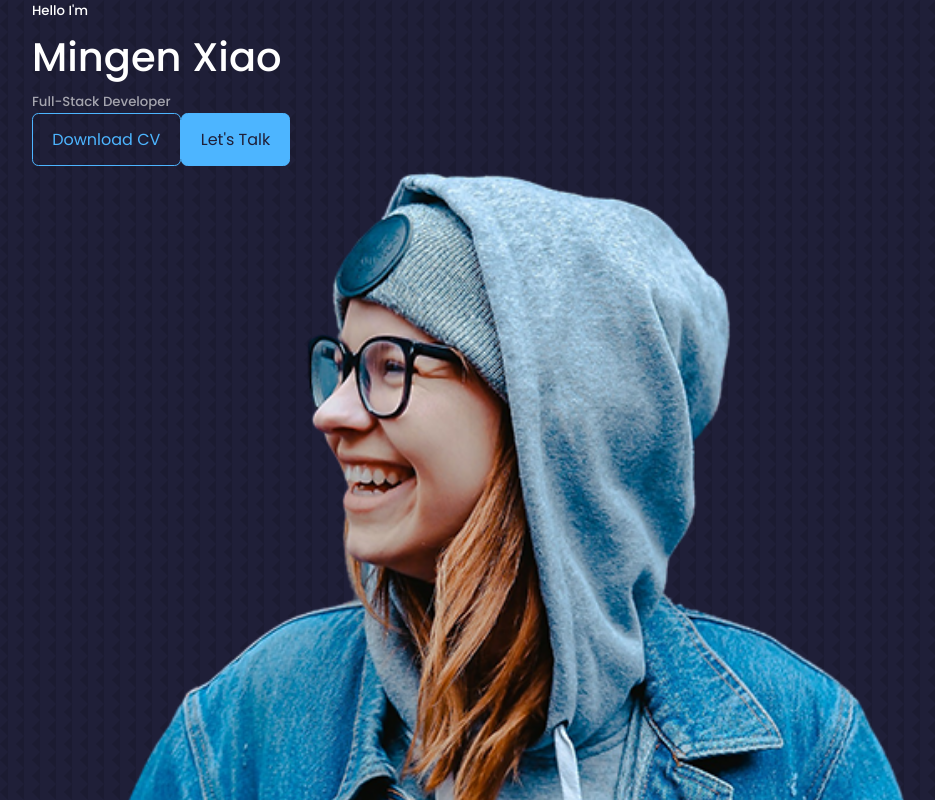
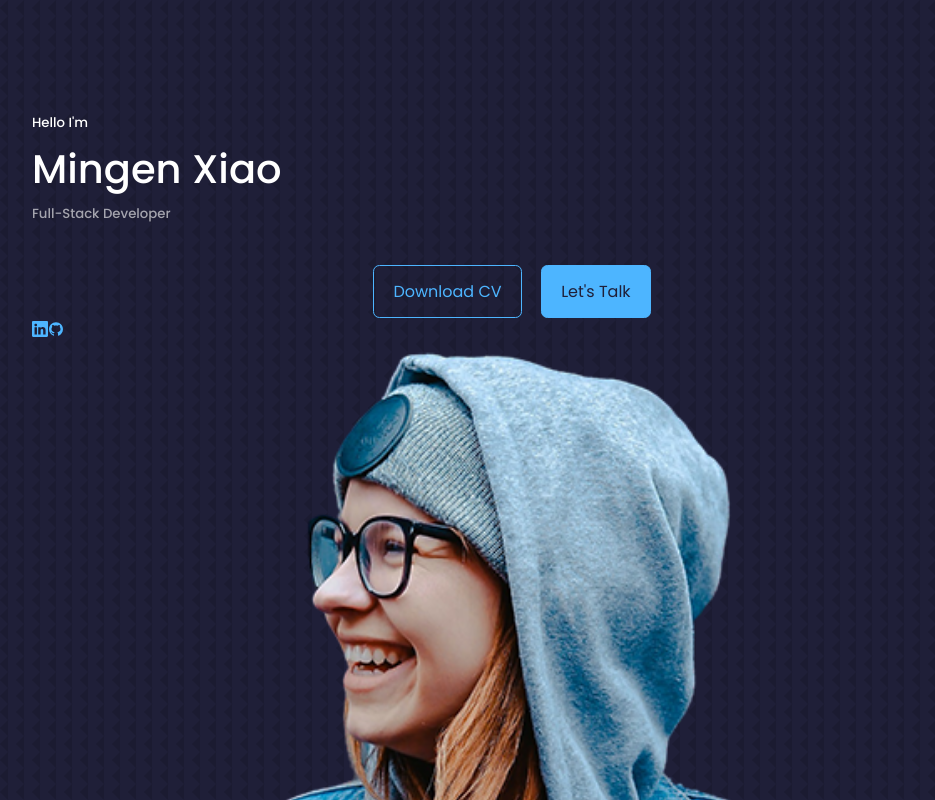
Before and after one commit to Mingen-Xiao/react-portfolio-website, a React (Create React App) app: page / in a window 1280 px wide. Shown: the top 800 px of the page, without its empty margins (128-1063 px from the left). Built offline with nearby package versions, Linux system fonts and the light colour scheme.

Commit message:
adjust the display of header css

```diff
--- a/package.json
+++ b/package.json
@@ -8,6 +8,7 @@
     "@testing-library/user-event": "^13.5.0",
     "react": "^18.2.0",
     "react-dom": "^18.2.0",
+    "react-icons": "^5.0.1",
     "react-scripts": "5.0.1",
     "web-vitals": "^2.1.4"
   },
--- a/src/components/header/Header.jsx
+++ b/src/components/header/Header.jsx
@@ -2,6 +2,7 @@ import React from "react";
 import "./header.css";
 import CTA from "./CTA";
 import ME from "../../assets/me.png";
+import HeaderSocials from "./HeaderSocials";
 
 const Header = () => {
   return (
@@ -11,6 +12,7 @@ const Header = () => {
         <h1>Mingen Xiao</h1>
         <h5 className="text-light">Full-Stack Developer</h5>
         <CTA />
+        <HeaderSocials/>
 
         <div className="me">
           <img src={ME} alt="me" />
--- a/src/components/header/HeaderSocials.jsx
+++ b/src/components/header/HeaderSocials.jsx
@@ -0,0 +1,14 @@
+import React from "react";
+import { BsLinkedin } from "react-icons/bs";
+import { AiFillGithub } from "react-icons/ai";
+
+const HeaderSocials = () => {
+  return (
+    <div className="header_socials">
+        <a href="https://linkedin.com" target="_blank" rel="noreferrer"><BsLinkedin/></a>
+        <a href="https://github.com" target="_blank" rel="noreferrer"><AiFillGithub/></a>
+    </div>
+  )
+};
+
+export default HeaderSocials;
--- a/src/components/header/header.css
+++ b/src/components/header/header.css
@@ -0,0 +1,19 @@
+header {
+    height: 100vh;
+    padding-top: 7rem;
+    overflow: hidden;
+}
+
+.header_container {
+    text-align: center;
+    height: 100%;
+    position: relative;
+}
+
+/* ====================== CTA ======================= */
+.cta {
+    margin-top: 2.5rem;
+    display: flex;
+    gap: 1.2rem;
+    justify-content: center;
+}
```
Also changed, not shown: 1 other file (tests, documents, lock files or other folders).
